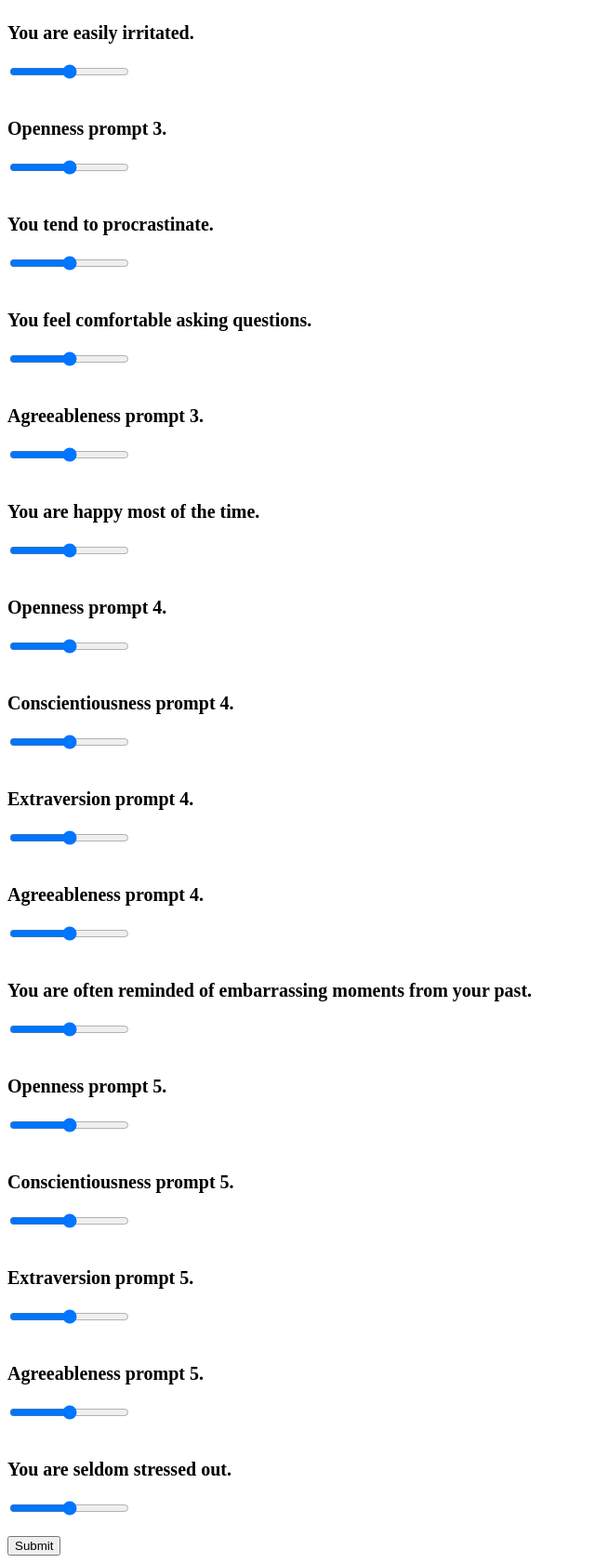
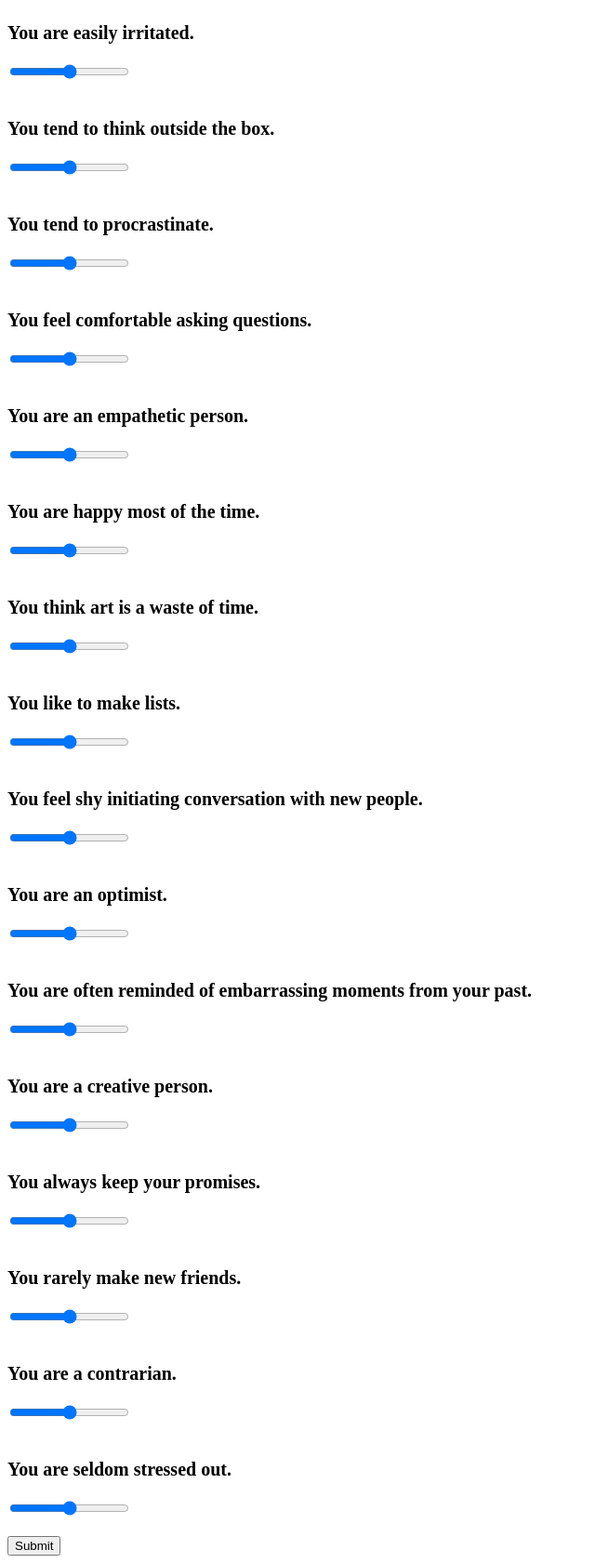
Before and after one commit to jadenu/Personality-Test, a plain HTML site: page PersonalityTest.html in a window 1280 px wide. Shown: the part 1040-2721 px from the top of the page at 93% size, without its empty margins (0-640 px from the left). Drawn offline with Linux system fonts and the light colour scheme.

Commit message:
New questions and it's live
Added all the rest of the questions, and now it's being hosted, so it is accessible on the open internet.

```diff
--- a/PersonalityTest.html
+++ b/PersonalityTest.html
@@ -45,7 +45,7 @@ h3 {
 <h3> You are easily irritated. </h3>
 <input type="range" id="neuroticism2" name="How much do you agree?" min="0" max="100" value="50">
 <br><br>
-<h3> Openness prompt 3. </h3>
+<h3> You tend to think outside the box. </h3>
 <input type="range" id="openness3" name="How much do you agree?" min="0" max="100" value="50">
 <br><br>
 <h3> You tend to procrastinate. </h3>
@@ -54,37 +54,37 @@ h3 {
 <h3> You feel comfortable asking questions. </h3>
 <input type="range" id="extraversion3" name="How much do you agree?" min="0" max="100" value="50">
 <br><br>
-<h3> Agreeableness prompt 3. </h3>
+<h3> You are an empathetic person. </h3>
 <input type="range" id="agreeableness3" name="How much do you agree?" min="0" max="100" value="50">
 <br><br>
 <h3> You are happy most of the time. </h3>
 <input type="range" id="neuroticism3" name="How much do you agree?" min="0" max="100" value="50">
 <br><br>
-<h3> Openness prompt 4. </h3>
+<h3> You think art is a waste of time. </h3>
 <input type="range" id="openness4" name="How much do you agree?" min="0" max="100" value="50">
 <br><br>
-<h3> Conscientiousness prompt 4. </h3>
+<h3> You like to make lists. </h3>
 <input type="range" id="conscientiousness4" name="How much do you agree?" min="0" max="100" value="50">
 <br><br>
-<h3> Extraversion prompt 4. </h3>
+<h3> You feel shy initiating conversation with new people. </h3>
 <input type="range" id="extraversion4" name="How much do you agree?" min="0" max="100" value="50">
 <br><br>
-<h3> Agreeableness prompt 4. </h3>
+<h3> You are an optimist. </h3>
 <input type="range" id="agreeableness4" name="How much do you agree?" min="0" max="100" value="50">
 <br><br>
 <h3> You are often reminded of embarrassing moments from your past. </h3>
 <input type="range" id="neuroticism4" name="How much do you agree?" min="0" max="100" value="50">
 <br><br>
-<h3> Openness prompt 5. </h3>
+<h3> You are a creative person. </h3>
 <input type="range" id="openness5" name="How much do you agree?" min="0" max="100" value="50">
 <br><br>
-<h3> Conscientiousness prompt 5. </h3>
+<h3> You always keep your promises. </h3>
 <input type="range" id="conscientiousness5" name="How much do you agree?" min="0" max="100" value="50">
 <br><br>
-<h3> Extraversion prompt 5. </h3>
+<h3> You rarely make new friends. </h3>
 <input type="range" id="extraversion5" name="How much do you agree?" min="0" max="100" value="50">
 <br><br>
-<h3> Agreeableness prompt 5. </h3>
+<h3> You are a contrarian. </h3>
 <input type="range" id="agreeableness5" name="How much do you agree?" min="0" max="100" value="50">
 <br><br>
 <h3> You are seldom stressed out. </h3>
@@ -96,10 +96,10 @@ h3 {
 
 function submitted() {
 	// TODO: update +/- for new questions in the trait computations, and change constant to reflect how many negatives there are
-	let openness = 100 + Number(document.getElementById('openness1').value) - Number(document.getElementById('openness2').value) + Number(document.getElementById('openness3').value) + Number(document.getElementById('openness4').value) + Number(document.getElementById('openness5').value);
+	let openness = 200 + Number(document.getElementById('openness1').value) - Number(document.getElementById('openness2').value) + Number(document.getElementById('openness3').value) - Number(document.getElementById('openness4').value) + Number(document.getElementById('openness5').value);
 	let conscientiousness = 200 + Number(document.getElementById('conscientiousness1').value) - Number(document.getElementById('conscientiousness2').value) - Number(document.getElementById('conscientiousness3').value) + Number(document.getElementById('conscientiousness4').value) + Number(document.getElementById('conscientiousness5').value);
-	let extraversion = 0 + Number(document.getElementById('extraversion1').value) + Number(document.getElementById('extraversion2').value) + Number(document.getElementById('extraversion3').value) + Number(document.getElementById('extraversion4').value) + Number(document.getElementById('extraversion5').value);
-	let agreeableness = 100 - Number(document.getElementById('agreeableness1').value) + Number(document.getElementById('agreeableness2').value) + Number(document.getElementById('agreeableness3').value) + Number(document.getElementById('agreeableness4').value) + Number(document.getElementById('agreeableness5').value);
+	let extraversion = 200 + Number(document.getElementById('extraversion1').value) + Number(document.getElementById('extraversion2').value) + Number(document.getElementById('extraversion3').value) - Number(document.getElementById('extraversion4').value) - Number(document.getElementById('extraversion5').value);
+	let agreeableness = 200 - Number(document.getElementById('agreeableness1').value) + Number(document.getElementById('agreeableness2').value) + Number(document.getElementById('agreeableness3').value) + Number(document.getElementById('agreeableness4').value) - Number(document.getElementById('agreeableness5').value);
 	let neuroticism = 200 + Number(document.getElementById('neuroticism1').value) + Number(document.getElementById('neuroticism2').value) - Number(document.getElementById('neuroticism3').value) + Number(document.getElementById('neuroticism4').value) - Number(document.getElementById('neuroticism5').value);
 	window.location = window.location.toString().substring(0, window.location.length - 20) + "Results.html?o=" + openness + "&c=" + conscientiousness + "&e=" + extraversion + "&a=" + agreeableness + "&n=" + neuroticism;
 }
```
Also changed, not shown: Results.html (+23 -0 lines).
